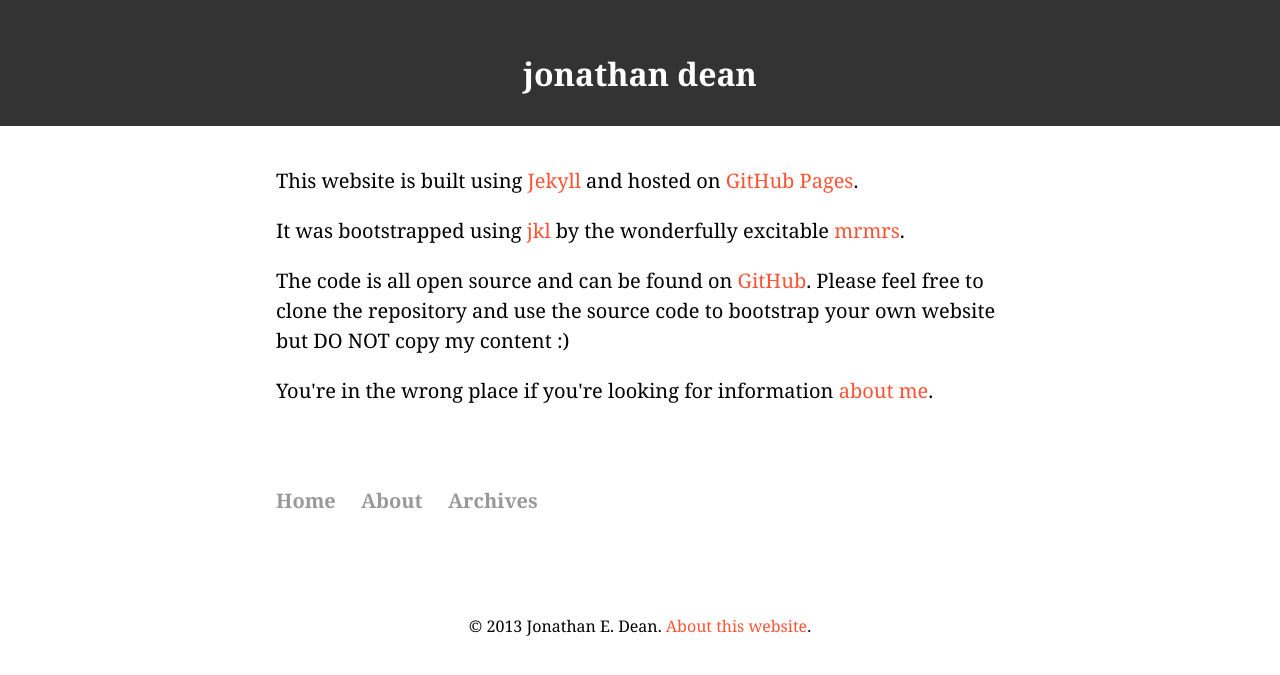
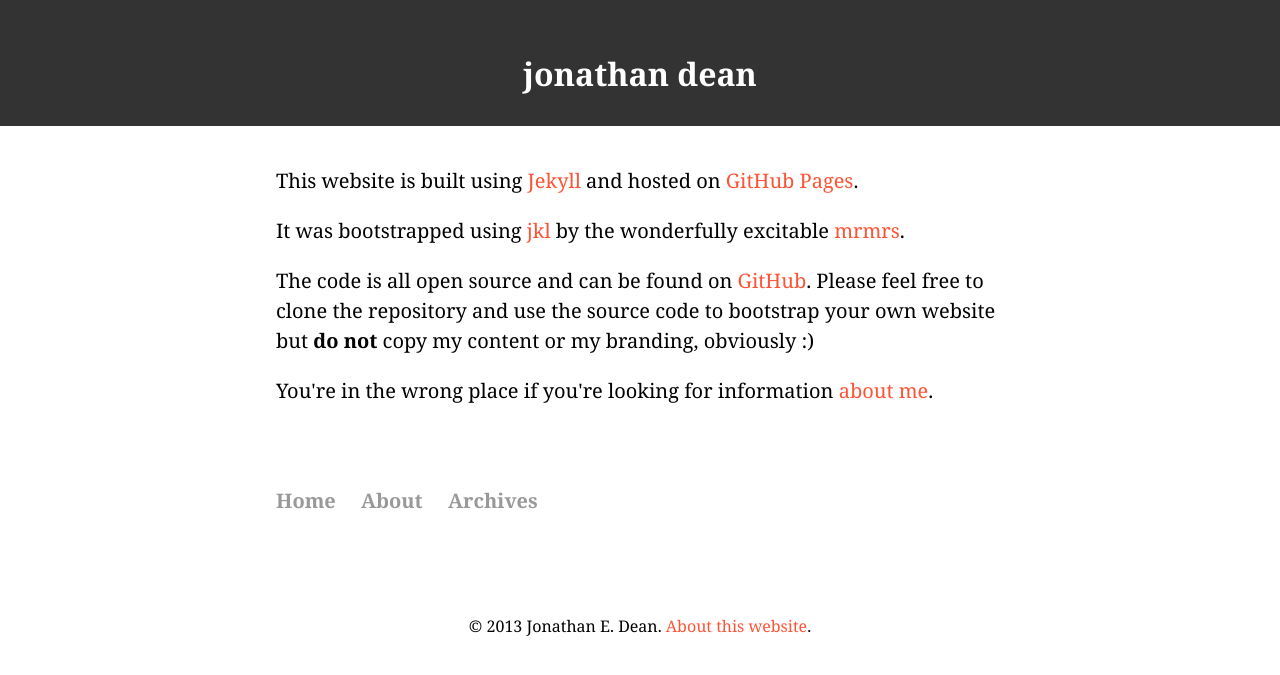
Before and after one commit to jonathandean/jonathandean.github.io, a Jekyll site: the page built from about-this-website/index.html, in a window 1280 px wide. Shown: the top 675 px of the page. Built offline with Jekyll 4.4.1, drawn with Linux system fonts in a browser that asks for light colours; some web fonts are replaced.

Commit message:
Minor about and about this website copy changes

```diff
--- a/about-this-website/index.html
+++ b/about-this-website/index.html
@@ -6,7 +6,7 @@
   <article>
     <p>This website is built using <a href="http://jekyllrb.com/">Jekyll</a> and hosted on <a href="http://pages.github.com/">GitHub Pages</a>.</p>
     <p>It was bootstrapped using <a href="https://github.com/mrmrs/jkl">jkl</a> by the wonderfully excitable <a href="https://github.com/mrmrs">mrmrs</a>.</p>
-    <p>The code is all open source and can be found on <a href="https://github.com/jonathandean/jonathandean.github.io">GitHub</a>. Please feel free to clone the repository and use the source code to bootstrap your own website but DO NOT copy my content :)</p>
+    <p>The code is all open source and can be found on <a href="https://github.com/jonathandean/jonathandean.github.io">GitHub</a>. Please feel free to clone the repository and use the source code to bootstrap your own website but <strong>do not</strong> copy my content or my branding, obviously :)</p>
     <p>You're in the wrong place if you're looking for information <a href="/about">about me</a>.</p>
   </article>
 </section>
--- a/about/index.html
+++ b/about/index.html
@@ -5,7 +5,7 @@
 <section class="single-column">
   <article>
     <p class="ct">
-      Lead Software Engineer at <a href="http://stitchfix.com">Stitch Fix</a> using <a href="http://rubyonrails.org/">Ruby on Rails</a>. Pittsburgh, PA.
+      Lead Software Engineer at <a href="http://stitchfix.com">Stitch Fix</a>. Mostly using <a href="http://rubyonrails.org/">Ruby on Rails</a>. Pittsburgh, PA.
     </p>
     <img src="/img/pgh-bw.jpg" alt="Pittsburgh, PA, USA">
   </article>
```
